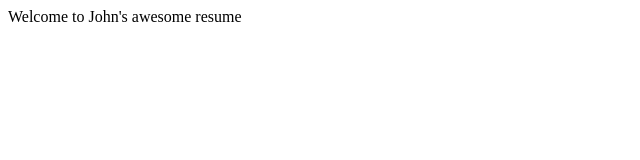
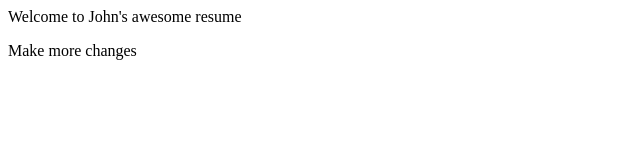
Before and after one commit to jamakye/jamakye.github.io, a plain HTML site: page index.html in a window 1280 px wide. Shown: the whole page, without its empty margins (0-640 px from the left). Drawn offline with Linux system fonts and the light colour scheme.

Commit message:
Make more changes to text

```diff
--- a/index.html
+++ b/index.html
@@ -7,5 +7,6 @@
 
      <body>
      <p> Welcome to John's awesome resume </p>
+         <p> Make more changes </p>
      </body>
 </html>
```
